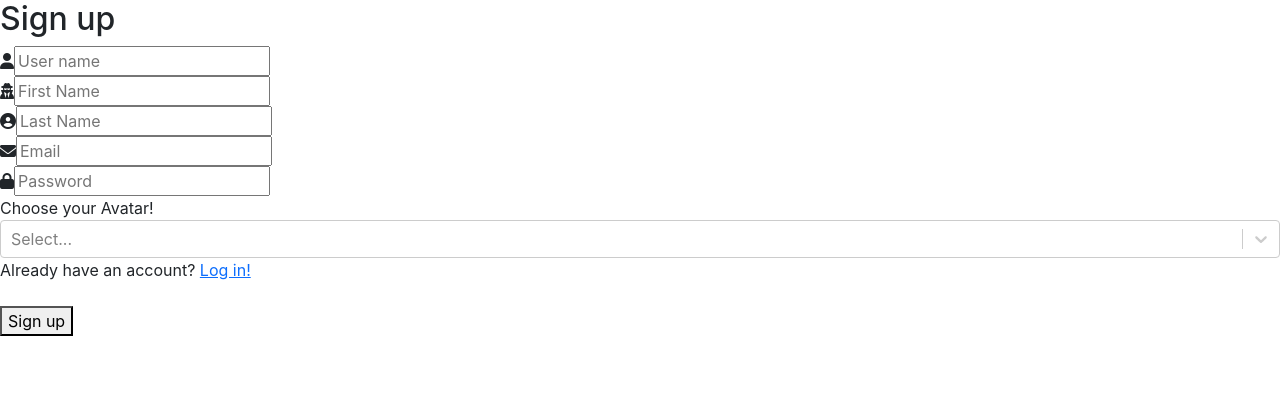
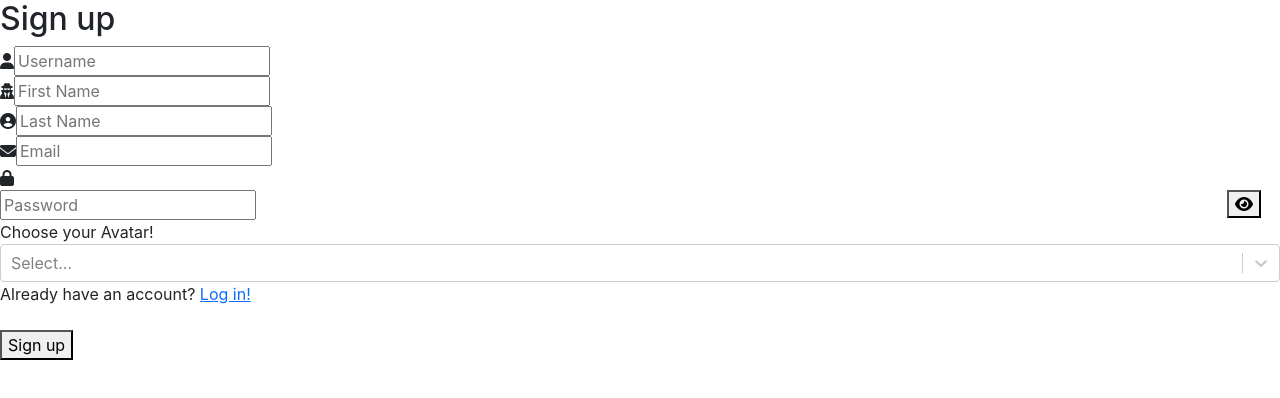
Before and after one commit to nugmara/Safe-Space-client, a React (Create React App) app: page /signup in a window 1280 px wide. Shown: the top 398 px of the page. Built offline with nearby package versions, Linux system fonts and the light colour scheme; no server answers.

Commit message:
hide and see password button

```diff
--- a/src/auth/Signup.jsx
+++ b/src/auth/Signup.jsx
@@ -2,6 +2,9 @@ import { useState } from "react";
 import { NavLink, useNavigate } from "react-router-dom";
 import { signupService } from "../services/auth.services";
 import Select from "react-select";
+import  { Button, InputGroup, InputRightElement } from "@chakra-ui/react"
+import { FontAwesomeIcon } from "@fortawesome/react-fontawesome"
+import {faEyeSlash, faEye} from "@fortawesome/free-solid-svg-icons"
 
 function Signup() {
   const navigate = useNavigate();
@@ -10,6 +13,8 @@ function Signup() {
   const [lastName, setLastName] = useState("");
   const [email, setEmail] = useState("");
   const [password, setPassword] = useState("");
+  const [confirmPassword, setConfirmPassword] = useState("");
+  const [show, setShow] = useState(false);
   const [image, setImage] = useState("");
   const [errorMessage, setErrorMessage] = useState("");
 
@@ -22,6 +27,7 @@ function Signup() {
     setImage(e.target.getAttribute("src"));
     handleCloseWhenSelectingAnImage();
   };
+  const handleClickShowOrHide = () => setShow(!show)
 
   const handleSignup = async (e) => {
     e.preventDefault();
@@ -34,7 +40,7 @@ function Signup() {
       image,
     };
     try {
-      const response = await signupService(newUser);
+      await signupService(newUser);
       navigate("/signin");
     } catch (error) {
       if(error.response.status === 400){
@@ -114,9 +120,10 @@ function Signup() {
             <input
               type="text"
               name="username"
-              placeholder="User name"
+              placeholder="Username"
               value={username}
               onChange={handleUsername}
+              className="required"
             />
           </div>
           <div className="field-content">
@@ -151,13 +158,21 @@ function Signup() {
           </div>
           <div className="field-content">
             <span className="fa fa-lock"></span>
+            <InputGroup>
             <input
-              type="password"
+              type={show ? "text" : "password"}
               name="password"
               placeholder="Password"
               value={password}
               onChange={handlePassword}
             />
+            <InputRightElement width="4.5rem">
+            <Button h="1.75rem" size="sm" onClick={handleClickShowOrHide}>
+            {show ? <FontAwesomeIcon icon={faEyeSlash} /> : <FontAwesomeIcon icon={faEye} />}
+            </Button>
+            </InputRightElement>
+
+            </InputGroup>
           </div>
           <div className="avatar-title">
             Choose your Avatar!
```
Also changed, not shown: package.json (+7 -0 lines), 1 other file (tests, documents, lock files or other folders).
